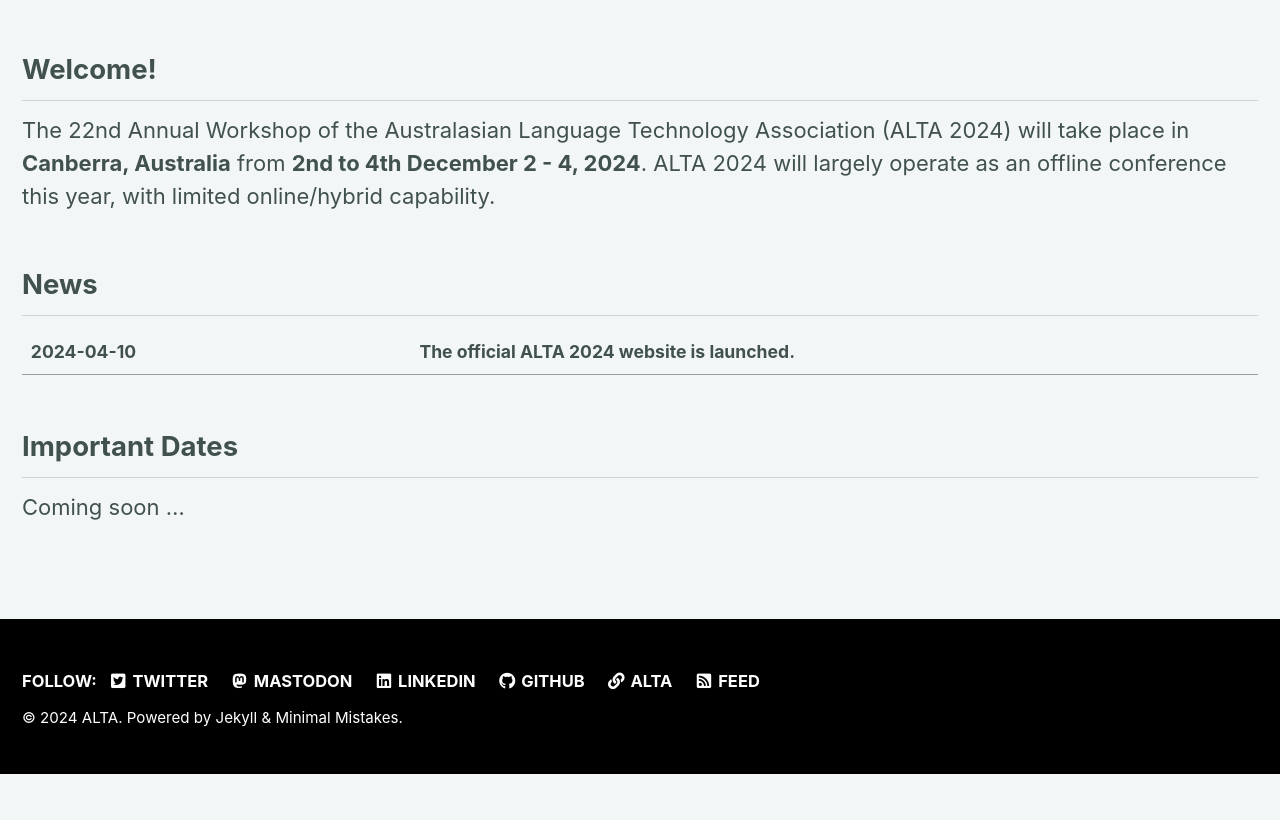
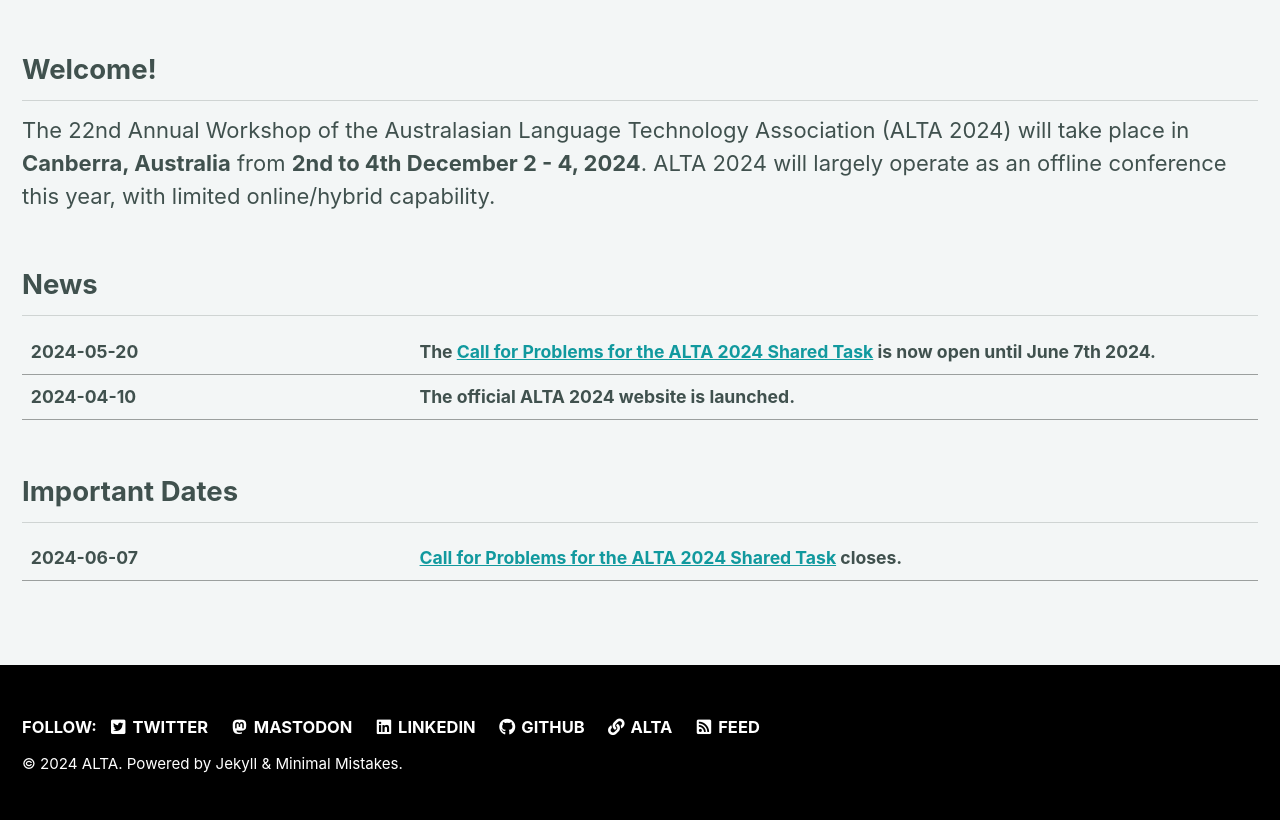
Before and after one commit to jkkummerfeld/alta2025, a Jekyll site: the page built from _pages/home.md, in a window 1280 px wide. Shown: the part 530-1350 px from the top of the page. Built offline with Jekyll 4.4.1, drawn with Linux system fonts in a browser that asks for light colours; cached includes are drawn as plain includes; before the commit the page ends 1304 px from its top, so only the background shows below that.

Commit message:
Added Call for Shared Task, added Sponsors page, added Contact Page, added Shared Task page

```diff
--- a/_pages/home.md
+++ b/_pages/home.md
@@ -18,6 +18,7 @@ The 22nd Annual Workshop of the Australasian Language Technology Association (AL
 .news-table tr td:nth-child(1) {font-weight: bold; width: 25em; }
 .news-table tr td:nth-child(2) {font-weight: bold; width: 55em; }
 </style>
+| 2024-05-20 | The [Call for Problems for the ALTA 2024 Shared Task](/calls) is now open until June 7th 2024.|
 | 2024-04-10 | The official ALTA 2024 website is launched.
 {: .news-table}
 
@@ -26,9 +27,9 @@ The 22nd Annual Workshop of the Australasian Language Technology Association (AL
 
 <style>
 .dates-table { font-size: .8em; }
-.dates-table tr td:nth-child(1) { width: 50%; }
-.dates-table tr td:nth-child(2) { width: 10%; }
+.dates-table tr td:nth-child(1) { width: 25em; font-weight: bold; }
+.dates-table tr td:nth-child(2) { width: 55em; font-weight: bold; }
 .dates-table del { color: #888; }
 </style>
-Coming soon ...
+| 2024-06-07 | [Call for Problems for the ALTA 2024 Shared Task](/calls) closes.
 {: .dates-table}
```
Also changed, not shown: _data/navigation.yml (+4 -4 lines), _pages/calls.md (added, +41 -0 lines), _pages/contact.md (added, +8 -0 lines), _pages/shared_task.md (added, +8 -0 lines), _pages/sponsors.md (added, +8 -0 lines).
